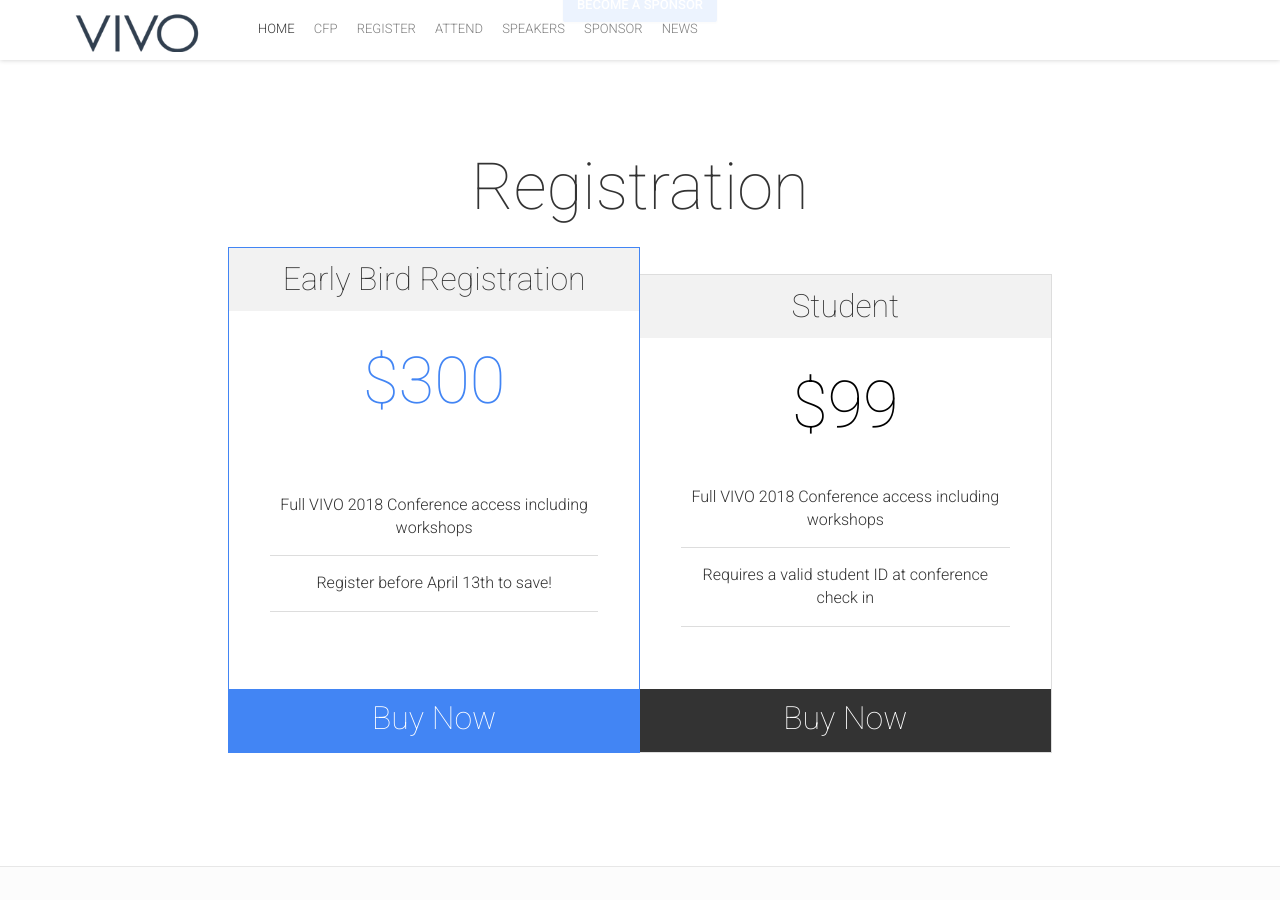
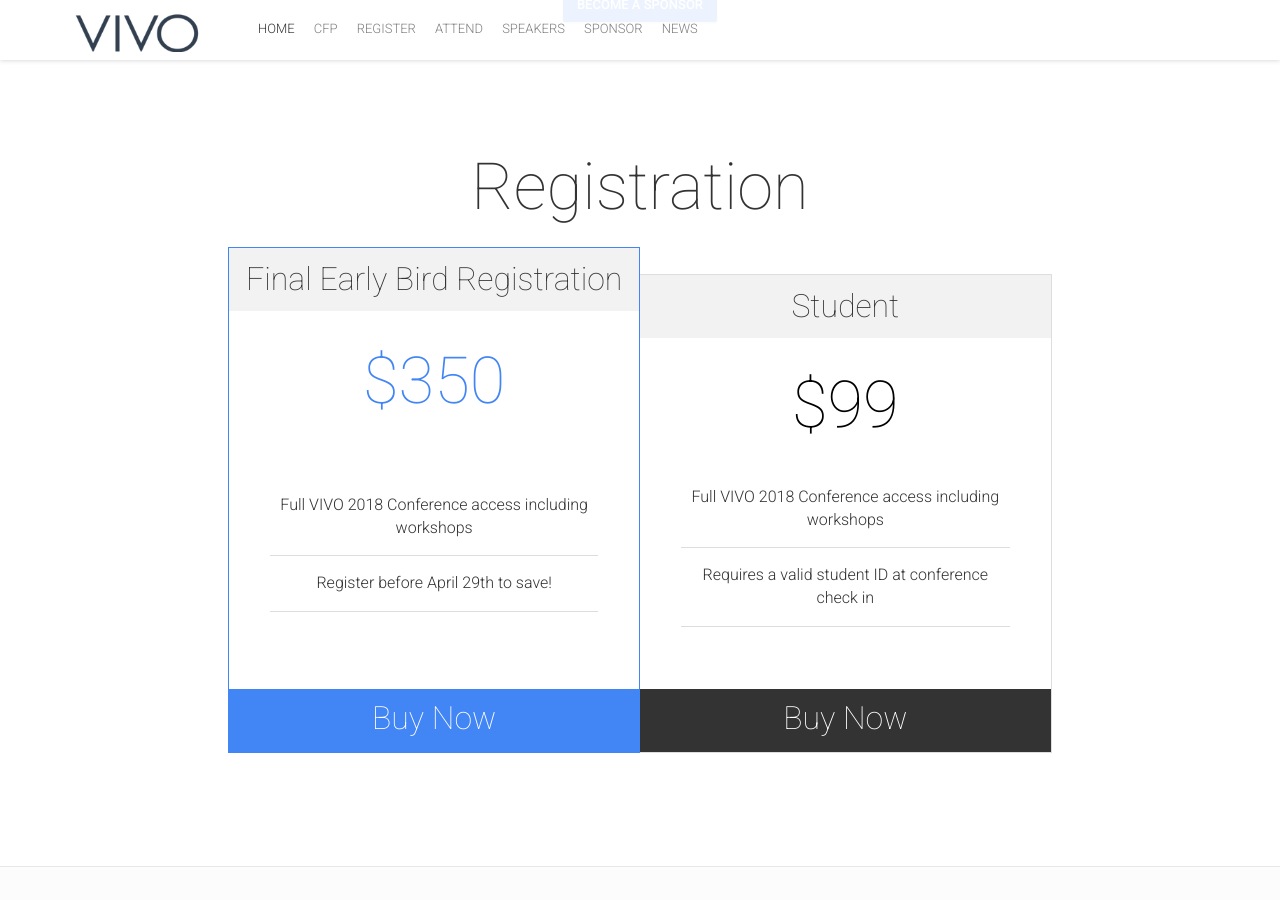
Before and after one commit to vivoconference/vivo2020, a Jekyll site: the page built from index.html, in a window 1280 px wide and 900 px high, scrolled down 5224 px. Built offline with Jekyll 4.4.1, drawn with Linux system fonts in a browser that asks for light colours; nearby versions of some CDN libraries; comment, search, counter and statistics services are not loaded; some of the changed text lies outside the part shown.

```diff
--- a/_config.yml
+++ b/_config.yml
@@ -38,7 +38,7 @@ socialImageSrcTwitter: "/img/seo/sharing-twitter.png"
 socialImageSrcFacebook: "/img/seo/sharing-facebook.png"
 
 # Documents
-c4pButton: "Register before April 13th to save!"
+c4pButton: "Register before April 29th to save!"
 c4pText: "VIVO conference registration is open! Workshops are included at no extra cost."
 c4pUrl: "https://www.eventbrite.com/e/vivo-2018-conference-registration-42276312589"
 c4sponsorsUrl: "news/sponsorship"
@@ -64,7 +64,7 @@ eventDate: "June 6th-8th &sdot; JB Duke Hotel, Durham, NC"
 typeoutTextValues: '"", "9th Annual ", "International "'
 typeoutFallback: "9th Annual International"
 heroButtons:
- - {link: "/news/callforproposals", text: "Call for Proposals"}
+ - {link: "/news/callforproposals", text: "Late Breaking Call for Posters"}
 # - {permalink: "/#tickets", text: "Buy tickets"}
 
 # About Block
@@ -138,14 +138,14 @@ ticketsTitle: "Registration"
 ticketsInfo: "Registration grants full VIVO 2018 conference access including workshops. Accommodation is NOT included in the cost."
 ticketsOffers:
  -
-  name: "Early Bird Registration"
-  price: "$300"
+  name: "Final Early Bird Registration"
+  price: "$350"
   priceCurrency: ""
   featured: true
   additionalInfo: ""
   buyButtonLink: "https://www.eventbrite.com/e/vivo-2018-conference-registration-42276312589#tickets"
   buyButtonText: "Buy Now"
-  ticketContentList: ["Full VIVO 2018 Conference access including workshops", "Register before April 13th to save!", ""]
+  ticketContentList: ["Full VIVO 2018 Conference access including workshops", "Register before April 29th to save!", ""]
 #  validFrom: "2018-07-08T00:00"
 #  validThrough: "2018-07-31T17:00"
   disabled: false
```
